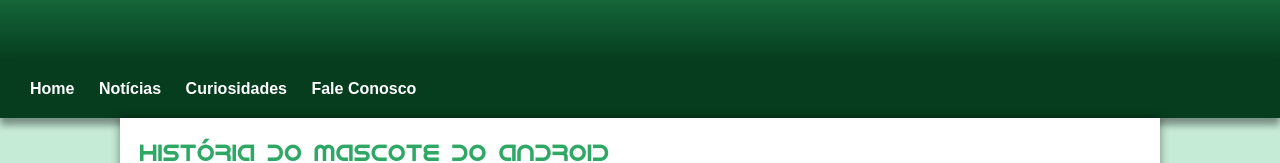
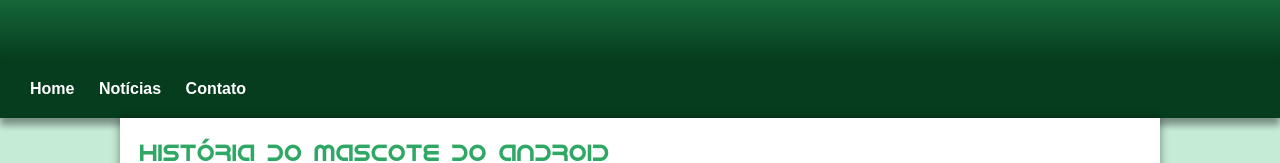
Before and after one commit to jonatasdassantos/projeto-android, a plain HTML site: page index.html in a window 1280 px wide. Shown: the part 170-333 px from the top of the page. Drawn offline with Linux system fonts and the light colour scheme.

Commit message:
atualizando o cabeçalho

```diff
--- a/index.html
+++ b/index.html
@@ -22,9 +22,8 @@
         <a href="#">
             Notícias</a>
         <a href="#">
-            Curiosidades</a>
-        <a href="#">
-            Fale Conosco</a>
+            Contato</a>
+
     </nav>
     <main>
 
```
